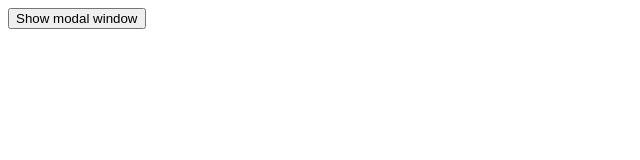
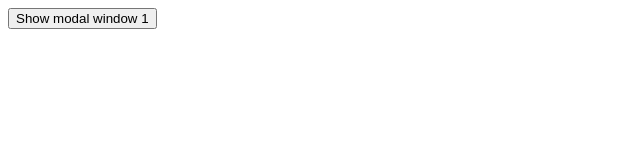
Before and after one commit to stasmykhailenko/modal-window, an Angular app in the folder modal-window/: page / in a window 1280 px wide. Shown: the top 160 px of the page, without its empty margins (0-640 px from the left). Built offline with nearby package versions, Linux system fonts and the light colour scheme.

Commit message:
add module modal-window

```diff
--- a/modal-window/src/app/app.component.html
+++ b/modal-window/src/app/app.component.html
@@ -1,2 +1,3 @@
-<button (click)="showModal()">Show modal window</button>
 <app-modal-window></app-modal-window>
+
+<button (click)="showModal()">Show modal window 1</button>
--- a/modal-window/src/app/app.component.ts
+++ b/modal-window/src/app/app.component.ts
@@ -1,8 +1,7 @@
 import { Component } from '@angular/core';
 
-import { ModalWindowService } from "./modal-window.service";
+import { ModalWindowService } from "./modal-window/modal-window.service";
 import { ContentModalComponent } from "./content-modal/content-modal.component";
-
 
 @Component({
   selector: 'app-root',
--- a/modal-window/src/app/modal-window/modal-window.component.ts
+++ b/modal-window/src/app/modal-window/modal-window.component.ts
@@ -2,12 +2,12 @@ import { Component, ComponentFactoryResolver, OnInit, ViewChild, ViewContainerRe
 import { Subscription } from "rxjs/Subscription";
 import { ElementRef } from "@angular/core";
 
-import { ModalWindowService } from "../modal-window.service";
+import { ModalWindowService } from "./modal-window.service";
 
 @Component({
   selector: 'app-modal-window',
   templateUrl: './modal-window.component.html',
-  styleUrls: ['./modal-window.component.css']
+  styleUrls: ['./modal-window.component.scss']
 })
 export class ModalWindowComponent implements OnInit {
 
```
Also changed, not shown: modal-window/src/app/app.module.ts (+5 -7 lines), modal-window/src/app/modal-window/modal-window.module.ts (added, +20 -0 lines), modal-window/.angular-cli.json, modal-window/src/app/modal-window/modal-window.component.scss (renamed from modal-window/src/app/modal-window/modal-window.component.css), modal-window/src/app/modal-window/modal-window.service.ts (renamed from modal-window/src/app/modal-window.service.ts).
